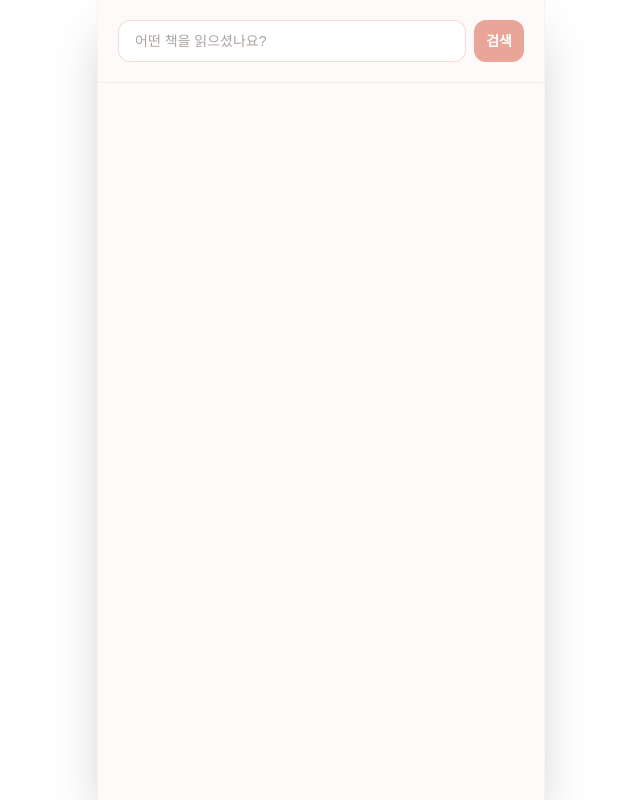
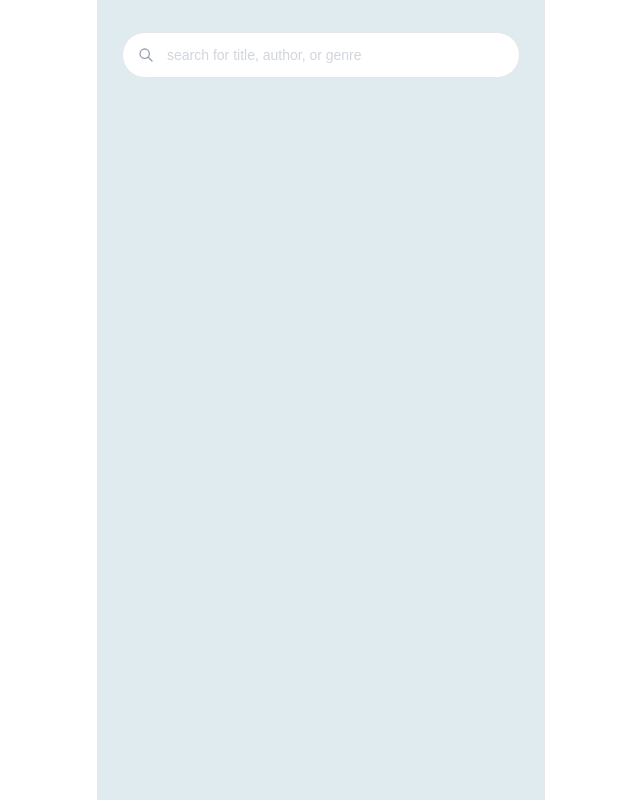
Before and after one commit to moonhigh48/Notion-book-widget, a Next.js app: page / in a window 1280 px wide. Shown: the whole page, without its empty margins (319-959 px from the left). Built offline with nearby package versions, Linux system fonts and the light colour scheme.

Commit message:
Update page.tsx

```diff
--- a/app/page.tsx
+++ b/app/page.tsx
@@ -1,16 +1,42 @@
 'use client';
-import { useState } from 'react';
+import { useState, useMemo } from 'react';
 
 export default function BookWidget() {
   const [keyword, setKeyword] = useState('');
-  const [books, setBooks] = useState([]);
+  const [books, setBooks] = useState([]); // 전체 검색 결과 저장소
+  const [selectedCategory, setSelectedCategory] = useState('전체'); // 필터링 상태
   const [loading, setLoading] = useState(false);
   const [hover, setHover] = useState({ isbn: '', rating: 0 });
   const [savingStatus, setSavingStatus] = useState<Record<string, string>>({});
 
+  // 1. 검색 결과에서 중복 없이 세부 장르(소설, 에세이 등) 추출
+  const dynamicCategories = useMemo(() => {
+    if (books.length === 0) return [];
+
+    const cats = books.map((b: any) => {
+      const parts = b.categoryName?.split('>') || [];
+      // parts[0]은 "국내도서", parts[1]이 "소설", "에세이" 등 실제 장르입니다.
+      return parts.length > 1 ? parts[1].trim() : "기타";
+    });
+
+    // "전체"를 맨 앞에 두고, 중복된 장르를 제거하여 배열 생성
+    return ["전체", ...Array.from(new Set(cats))];
+  }, [books]);
+
+  // 2. 선택된 세부 장르에 따라 리스트 필터링
+  const filteredBooks = useMemo(() => {
+    if (selectedCategory === '전체') return books;
+    return books.filter((b: any) => {
+      const parts = b.categoryName?.split('>') || [];
+      const genre = parts.length > 1 ? parts[1].trim() : "기타";
+      return genre === selectedCategory;
+    });
+  }, [books, selectedCategory]);
+
   const searchBooks = async () => {
     if (!keyword.trim()) return;
     setLoading(true);
+    setSelectedCategory('전체'); // 새로운 검색 시 필터 초기화
     try {
       const res = await fetch(`/api/book?keyword=${encodeURIComponent(keyword)}`);
       const data = await res.json();
@@ -20,16 +46,11 @@ export default function BookWidget() {
         if (coverUrl && coverUrl.includes('coversum')) {
           coverUrl = coverUrl.replace('coversum', 'cover500');
         }
-
         const cleanAuthor = book.author
           ? book.author.replace(/\s*\(.*?\)/g, '').trim()
           : "저자 미상";
 
-        return {
-          ...book,
-          cover: coverUrl,
-          author: cleanAuthor
-        };
+        return { ...book, cover: coverUrl, author: cleanAuthor };
       });
 
       setBooks(processedData);
@@ -87,67 +108,92 @@ export default function BookWidget() {
   return (
     <div
       style={{
-        "--color-bg": "#fdfaf9",
-        "--color-card": "#ffffff",
-        "--color-primary": "#e9a598",
-        "--color-text": "#5a4a42",
-        "--color-star-empty": "#eee1df",
-        "--color-star-fill": "#d48c7e",
+        "--color-bg": "#E0EBEF",
+        "--color-card": "#FFFFFF",
+        "--color-primary": "#8CB4C5",
+        "--color-text": "#3D5058",
+        "--color-star-empty": "#D1DEE4",
+        "--color-star-fill": "#5C8DA3",
       } as React.CSSProperties}
-      className="h-screen w-full max-w-md mx-auto flex flex-col bg-[var(--color-bg)] text-[var(--color-text)] overflow-hidden border-x border-gray-100 shadow-2xl"
+      // shadow 제거 및 테두리만 남김
+      className="h-screen w-full max-w-md mx-auto flex flex-col bg-[var(--color-bg)] text-[var(--color-text)] overflow-hidden border-x border-gray-200"
     >
-      <div className="sticky top-0 z-20 p-5 bg-[var(--color-bg)]/90 backdrop-blur-md border-b border-[var(--color-primary)]/20">
-        <div className="flex gap-2">
+      {/* 상단 검색 및 카테고리 필터 영역 */}
+      <div className="pt-8 pb-5 px-6 bg-[var(--color-bg)]">
+        <div className="relative group mb-6">
+          <span className="absolute left-4 top-1/2 -translate-y-1/2 text-gray-400">
+            <svg xmlns="http://www.w3.org/2000/svg" className="h-4 w-4" fill="none" viewBox="0 0 24 24" stroke="currentColor">
+              <path strokeLinecap="round" strokeLinejoin="round" strokeWidth={2} d="M21 21l-6-6m2-5a7 7 0 11-14 0 7 7 0 0114 0z" />
+            </svg>
+          </span>
           <input
             type="text"
             value={keyword}
             onChange={(e) => setKeyword(e.target.value)}
             onKeyDown={(e) => e.key === 'Enter' && searchBooks()}
-            placeholder="어떤 책을 읽으셨나요?"
-            className="flex-1 bg-white border border-[var(--color-primary)]/40 px-4 py-2.5 rounded-xl text-sm outline-none focus:ring-2 focus:ring-[var(--color-primary)]/30 transition-all"
+            placeholder="search for title, author, or genre"
+            className="w-full bg-white border border-gray-200 pl-11 pr-4 py-3 rounded-full text-sm outline-none shadow-none focus:ring-2 focus:ring-[var(--color-primary)]/30 transition-all placeholder:text-gray-300"
           />
-          <button onClick={searchBooks} className="bg-[var(--color-primary)] text-white px-3 py-2.5 rounded-xl text-sm font-bold active:scale-95 transition-all">
-            검색
-          </button>
         </div>
+
+        {/* 동적 세부 장르 필터 버튼 */}
+        {dynamicCategories.length > 1 && (
+          <div className="flex flex-col gap-3">
+            <div className="flex items-center gap-3">
+              <span className="text-[10px] font-bold uppercase tracking-[0.2em] text-[var(--color-text)] shrink-0">
+                categories
+              </span>
+              <div className="h-[1px] bg-[var(--color-text)] opacity-20 w-12" />
+            </div>
+            <div className="flex flex-wrap gap-2">
+              {dynamicCategories.map((cat) => (
+                <button
+                  key={cat}
+                  onClick={() => setSelectedCategory(cat)}
+                  className={`px-3 py-1 text-[11px] rounded-full border transition-all active:scale-95 ${
+                    selectedCategory === cat
+                    ? 'bg-[var(--color-primary)] text-white border-[var(--color-primary)] font-bold'
+                    : 'bg-white/50 text-gray-500 border-gray-100 hover:border-gray-200'
+                  }`}
+                >
+                  {cat}
+                </button>
+              ))}
+            </div>
+          </div>
+        )}
       </div>
 
       <div className="flex-1 overflow-y-auto p-4 custom-scroll">
         {loading ? (
           <div className="flex flex-col items-center justify-center py-20 animate-pulse text-[var(--color-primary)]">
             <div className="w-8 h-8 border-2 border-[var(--color-primary)] border-t-transparent rounded-full animate-spin mb-2" />
-            <p className="text-sm">검색 중...</p>
+            <p className="text-sm">searching...</p>
           </div>
         ) : (
           <div className="flex flex-col gap-4">
-            {books.map((book: any) => (
+            {filteredBooks.map((book: any) => (
               <div
                 key={book.isbn}
-                className="group relative flex bg-[var(--color-card)] rounded-xl shadow-sm border border-transparent hover:border-[var(--color-primary)]/20 overflow-hidden h-32"
+                className="group relative flex bg-[var(--color-card)] rounded-2xl border border-transparent hover:border-[var(--color-primary)]/20 overflow-hidden h-32 shadow-none"
               >
-                {/* 오버레이 상태 표시 */}
                 {savingStatus[book.isbn] && (
-                  <div className={`absolute inset-0 z-20 flex items-center justify-center text-white backdrop-blur-[1px] ${
-                    savingStatus[book.isbn] === 'saving' ? 'bg-black/20' :
-                    savingStatus[book.isbn] === 'success' ? 'bg-black/60' : 'bg-red-500/60'
+                  <div className={`absolute inset-0 z-20 flex flex-col items-center justify-center text-white backdrop-blur-[1px] ${
+                    savingStatus[book.isbn] === 'saving' ? 'bg-black/10' :
+                    savingStatus[book.isbn] === 'success' ? 'bg-[#5C8DA3]/90' : 'bg-red-500/60'
                   }`}>
                     {savingStatus[book.isbn] === 'saving' ? <div className="w-5 h-5 border-2 border-white border-t-transparent rounded-full animate-spin" /> :
                      savingStatus[book.isbn] === 'success' ? '✓ 저장됨' : '✕ 실패'}
                   </div>
                 )}
 
-                {/* 왼쪽: 책 표지 */}
                 <div className="w-24 flex-shrink-0 overflow-hidden bg-gray-50">
                   <img src={book.cover} className="w-full h-full object-cover group-hover:scale-105 transition-transform duration-500" />
                 </div>
 
-                {/* 오른쪽: 정보 영역 */}
                 <div className="flex-1 p-3 flex flex-col justify-between min-w-0">
-                  <div className="flex flex-col">
-                    <h3
-                      onClick={() => saveBook(book, null, '읽을 예정')}
-                      className="text-[14px] font-bold line-clamp-1 cursor-pointer hover:text-[var(--color-primary)] transition-colors mb-0.5"
-                    >
+                  <div>
+                    <h3 onClick={() => saveBook(book, null, '읽을 예정')} className="text-[14px] font-bold line-clamp-1 cursor-pointer hover:text-[var(--color-primary)] transition-colors mb-0.5">
                       {book.title}
                     </h3>
                     <p className="text-[11px] text-gray-400 line-clamp-1">{book.author}</p>
@@ -162,14 +208,8 @@ export default function BookWidget() {
                           onMouseEnter={() => setHover({ isbn: book.isbn, rating: star })}
                           onMouseLeave={() => setHover({ isbn: '', rating: 0 })}
                           onClick={() => saveBook(book, star, '완독')}
-                          className={`text-lg transition-transform hover:scale-125 ${
-                            hover.isbn === book.isbn && star <= hover.rating
-                              ? 'text-[var(--color-star-fill)]'
-                              : 'text-[var(--color-star-empty)]'
-                          }`}
-                        >
-                          ★
-                        </button>
+                          className={`text-lg transition-transform hover:scale-125 ${hover.isbn === book.isbn && star <= hover.rating ? 'text-[var(--color-star-fill)]' : 'text-[var(--color-star-empty)]'}`}
+                        >★</button>
                       ))}
                     </div>
                   </div>
```
